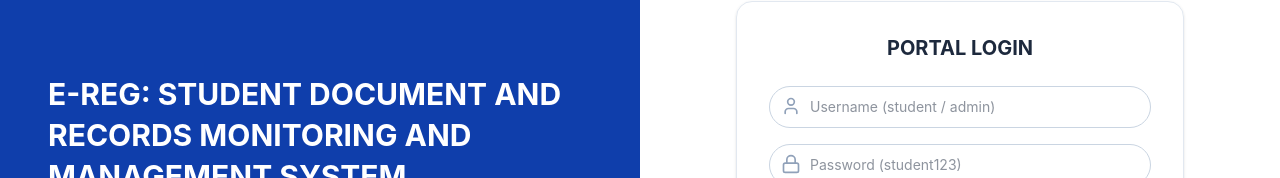
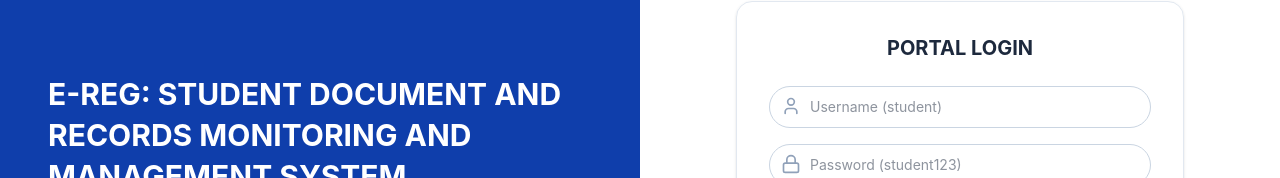
Before and after one commit to zxi0nn/cmu-portal, a React (Vite) app: page / in a window 1280 px wide. Shown: the part 254-432 px from the top of the page. Built offline with nearby package versions, Linux system fonts and the light colour scheme.

Commit message:
updated login screen

```diff
--- a/src/App.jsx
+++ b/src/App.jsx
@@ -178,7 +178,7 @@ function Login({ handleLogin, showToast }) {
               <User className="absolute top-2.5 left-3 w-5 h-5 text-slate-400" />
               <input
                 type="text"
-                placeholder="Username (student / admin)"
+                placeholder="Username (student)"
                 value={username}
                 onChange={(e) => setUsername(e.target.value)}
                 required
```
